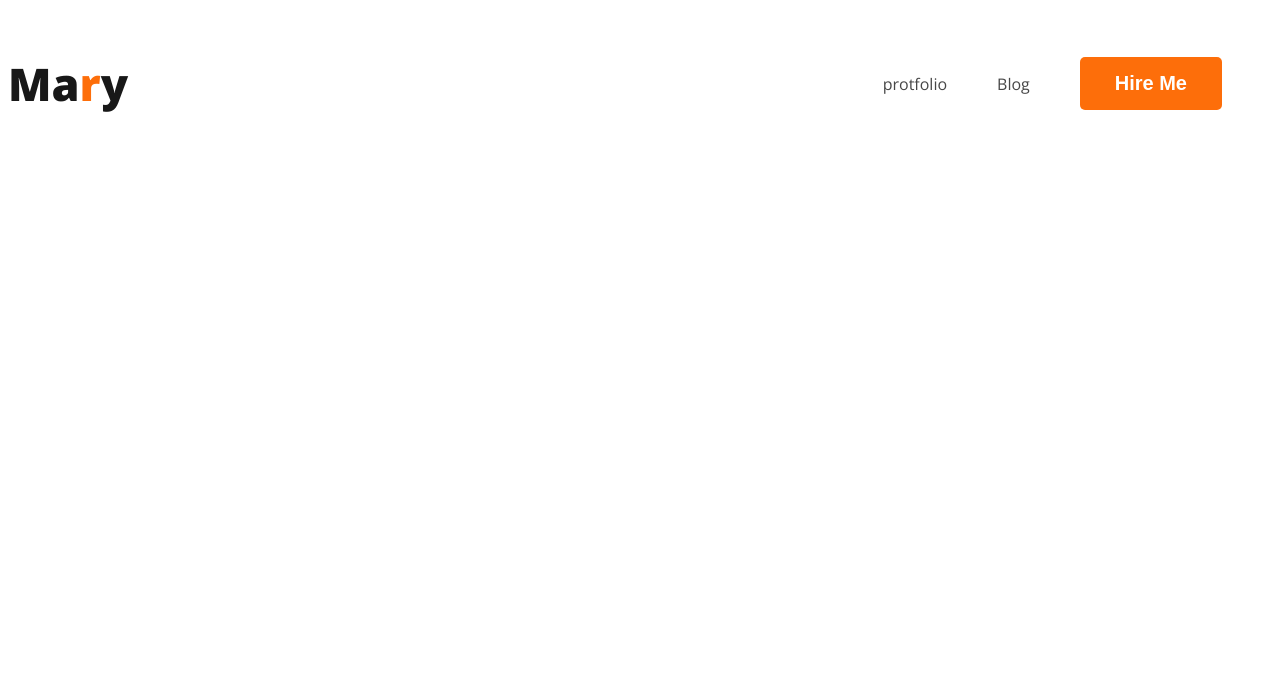
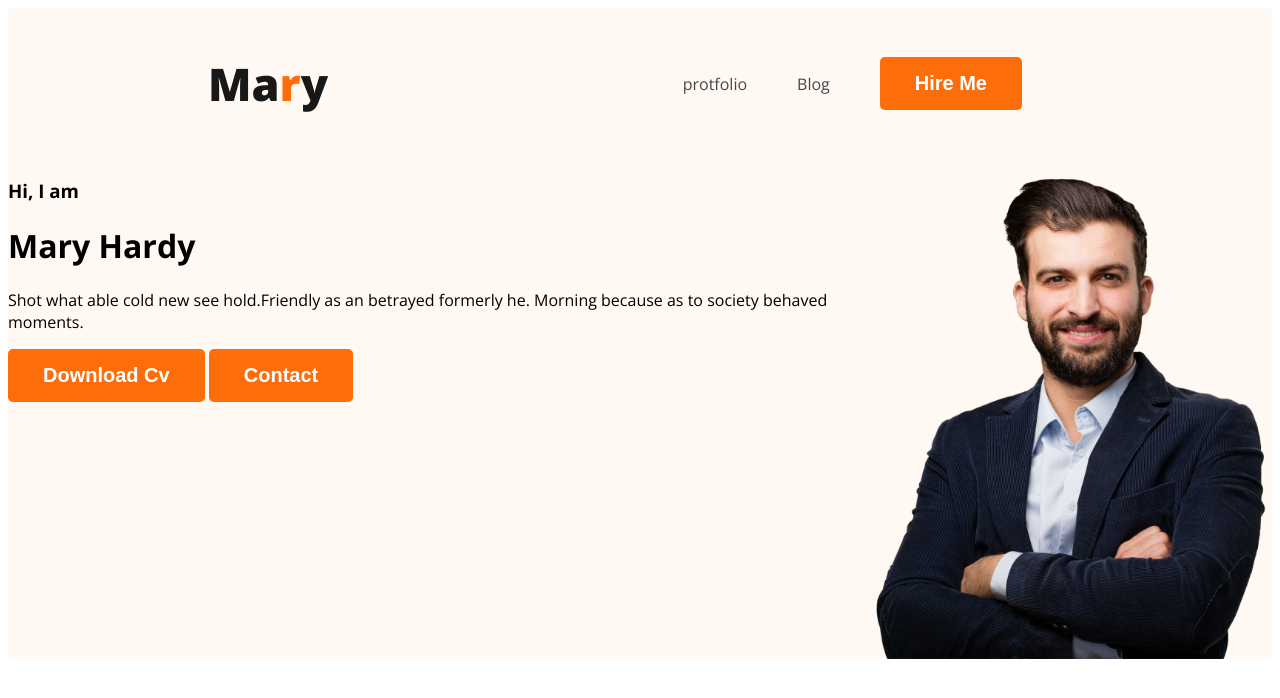
Before and after one commit to Yousuf960/web-developer-protfolio, a plain HTML site: page index.html in a window 1280 px wide. Drawn offline with nearby package versions, Linux system fonts and the light colour scheme.

Commit message:
first commit

```diff
--- a/Styles/portfolio.css
+++ b/Styles/portfolio.css
@@ -13,7 +13,7 @@ body {
     background: #FD6E0A;
     border: 0;
 
-    color:#FFF;
+    color: #FFF;
     font-size: 20px;
     font-weight: 700;
     padding: 15px 35px;
@@ -25,6 +25,7 @@ nav {
     display: flex;
     align-items: center;
     justify-content: space-between;
+    margin: 0px 200px;
 }
 
 .nav-title {
@@ -47,3 +48,16 @@ nav a {
     text-decoration: none;
     color: #474747;
 }
+
+.header {
+    background-color: #FFF8F3;
+}
+
+.banner {
+    display: flex;
+}
+
+.banner .profile-picture {
+    width: 450px;
+    height: 500px;
+}
--- a/index.html
+++ b/index.html
@@ -14,7 +14,7 @@
 
 </head>
 <body>
-    <header>
+    <header class="header">
 
         <nav>
             <h3 class="nav-title">Ma<span class="text-primary">r</span>y</h3>
@@ -25,6 +25,16 @@
             </ul>
         </nav>
 
+        <div class="banner">
+            <div>
+                <h3 class="banner-greeting">Hi, I  am</h3>
+                <h1 class="banner-title">Mary Hardy</h1>
+                <p>Shot what able cold new see hold.Friendly as an betrayed formerly he. Morning because as to society behaved moments.</p>
+                <button class="btn-primary">Download Cv</button>
+                <button class="btn-primary">Contact</button>
+            </div>
+            <img class="profile-picture" src="images/hardy.png" alt="">
+        </div>
     </header>
     <main>
 
```
